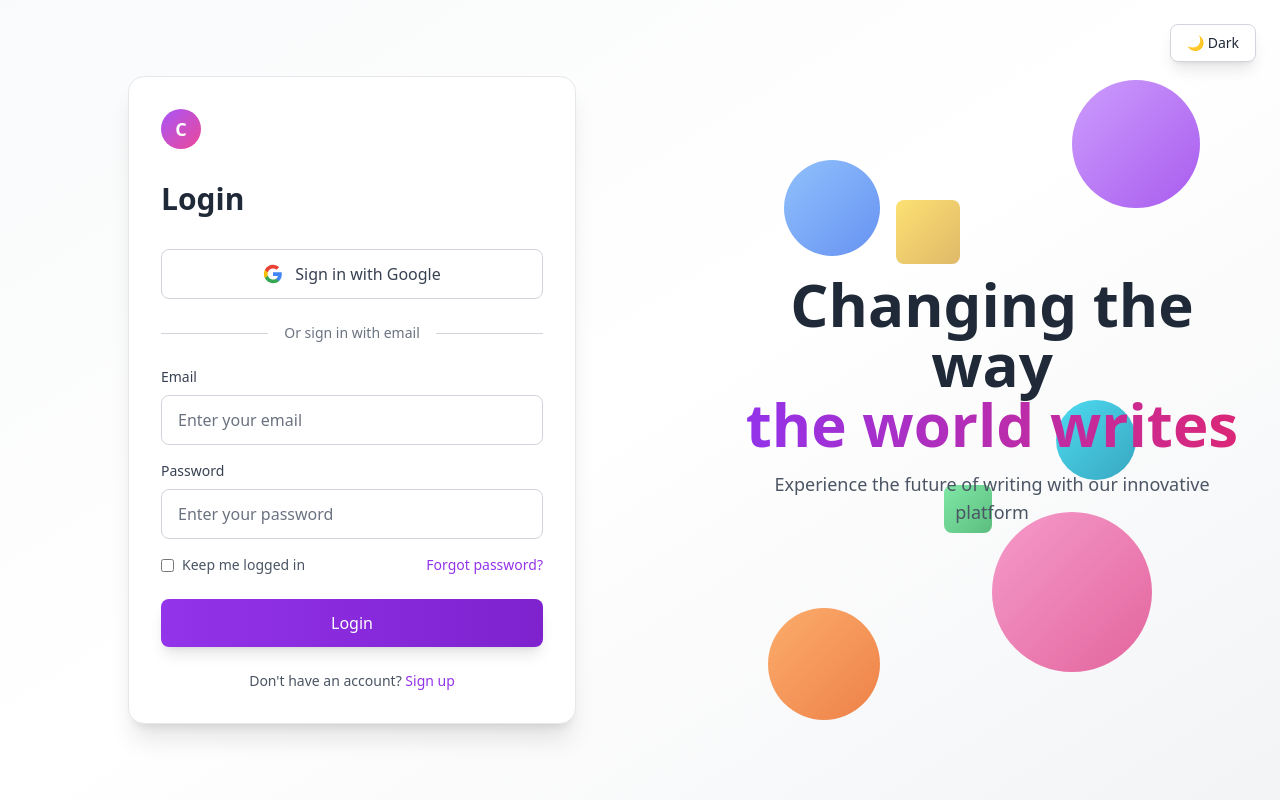
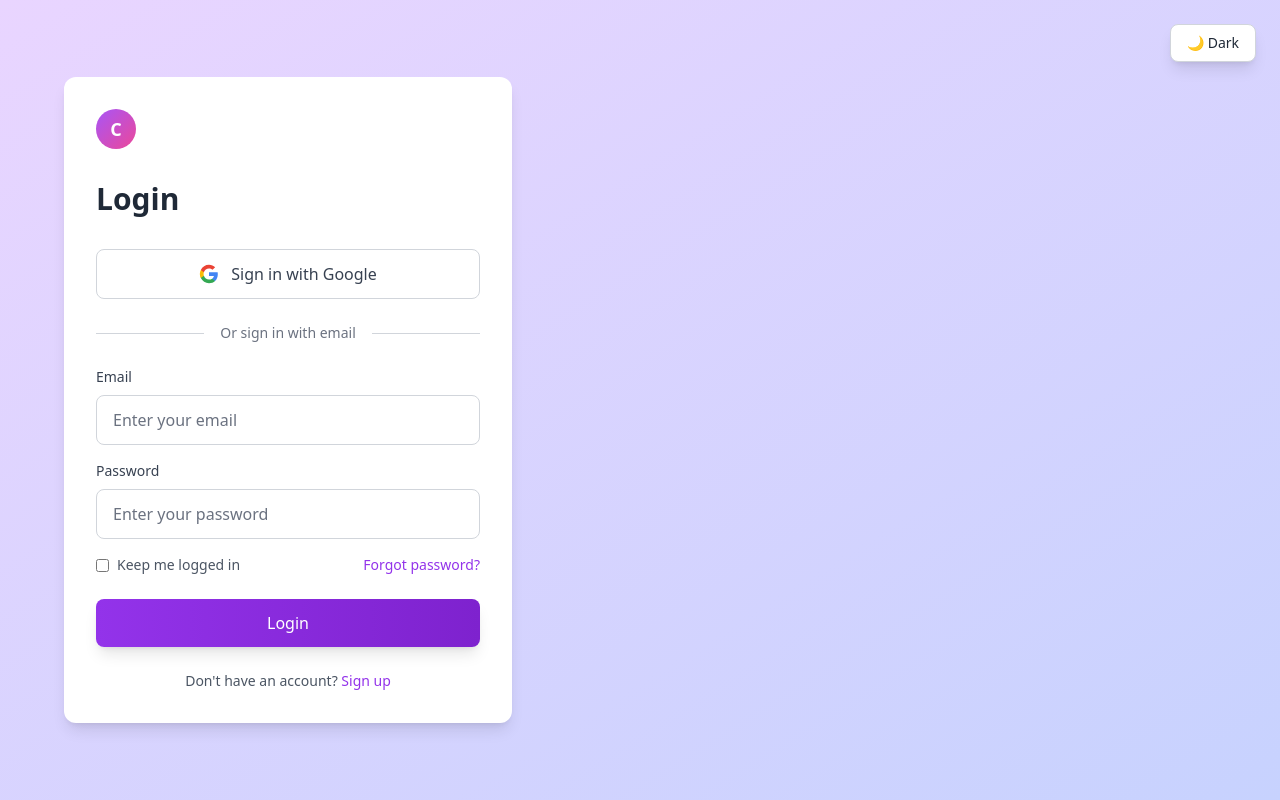
Before and after one commit to varaprasadbotta/HackertonUi, a React (Vite) app: page / in a window 1280 px wide. Built offline with nearby package versions, Linux system fonts and the light colour scheme.

Commit message:
Simplify AuthFormWrapper - just background image and left-aligned card
cgen-076cb89b097e4598a8c54f863902e5aa

```diff
--- a/src/components/AuthFormWrapper.tsx
+++ b/src/components/AuthFormWrapper.tsx
@@ -1,38 +1,8 @@
 const AuthFormWrapper = ({ children }: { children: React.ReactNode }) => {
   return (
-    <div className="min-h-screen flex bg-gradient-to-br from-gray-50 via-white to-gray-100 dark:from-gray-900 dark:via-gray-800 dark:to-gray-900 transition-colors duration-300">
-      {/* Left Side - Auth Form */}
-      <div className="flex-1 flex items-center justify-center p-8 lg:p-16">
-        <div className="bg-white dark:bg-gray-800 p-8 rounded-2xl shadow-xl w-full max-w-md animate-fade-in border dark:border-gray-700">
-          {children}
-        </div>
-      </div>
-
-      {/* Right Side - Animated Content */}
-      <div className="hidden lg:flex flex-1 items-center justify-center relative overflow-hidden">
-        {/* Background Gradient Shapes */}
-        <div className="absolute top-20 right-20 w-32 h-32 bg-gradient-to-br from-purple-400 to-purple-600 rounded-full animate-float opacity-80"></div>
-        <div className="absolute top-40 left-20 w-24 h-24 bg-gradient-to-br from-blue-400 to-blue-600 rounded-full animate-float-reverse opacity-70"></div>
-        <div className="absolute bottom-32 right-32 w-40 h-40 bg-gradient-to-br from-pink-400 to-pink-600 rounded-full animate-pulse-glow opacity-60"></div>
-        <div className="absolute bottom-20 left-16 w-28 h-28 bg-gradient-to-br from-orange-400 to-orange-600 rounded-full animate-float opacity-75"></div>
-        <div className="absolute top-1/2 right-1/4 w-20 h-20 bg-gradient-to-br from-cyan-400 to-cyan-600 rounded-full animate-float-reverse opacity-80"></div>
-
-        {/* Main Content */}
-        <div className="text-center z-10 px-8">
-          <h1 className="text-5xl lg:text-6xl font-bold text-gray-800 dark:text-white mb-4 leading-tight">
-            Changing the way<br />
-            <span className="bg-gradient-to-r from-purple-600 to-pink-600 bg-clip-text text-transparent">
-              the world writes
-            </span>
-          </h1>
-          <p className="text-gray-600 dark:text-gray-300 text-lg max-w-md mx-auto">
-            Experience the future of writing with our innovative platform
-          </p>
-        </div>
-
-        {/* Additional decorative elements */}
-        <div className="absolute top-1/4 left-1/3 w-16 h-16 bg-gradient-to-br from-yellow-400 to-yellow-600 rounded-lg animate-float opacity-60 rotate-45"></div>
-        <div className="absolute bottom-1/3 right-1/2 w-12 h-12 bg-gradient-to-br from-green-400 to-green-600 rounded-lg animate-float-reverse opacity-70 rotate-12"></div>
+    <div className="min-h-screen flex items-center justify-start pl-8 lg:pl-16 bg-gradient-to-br from-purple-200 to-indigo-200 dark:from-gray-900 dark:to-gray-900 transition-colors duration-300">
+      <div className="bg-white dark:bg-gray-800 p-8 rounded-xl shadow-lg w-full max-w-md animate-fade-in text-gray-900 dark:text-gray-100">
+        {children}
       </div>
     </div>
   );
```
